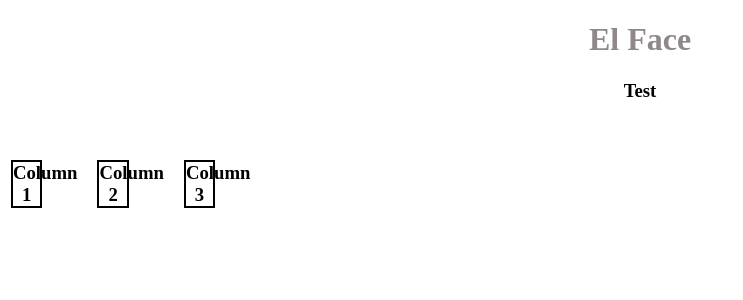
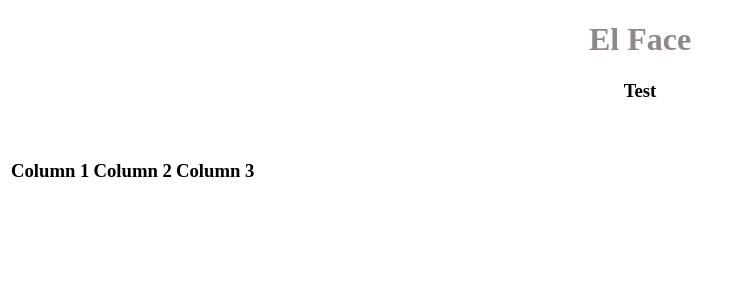
Before and after one commit to RosarioRu/social-media-clone, a React (Create React App) app: page / in a window 1280 px wide. Shown: the top 300 px of the page, without its empty margins (0-743 px from the left). Built offline with nearby package versions, Linux system fonts and the light colour scheme.

Commit message:
Comment out inline styling properties since these are replaced by table elements.

```diff
--- a/src/components/Column1.js
+++ b/src/components/Column1.js
@@ -4,9 +4,9 @@ import React from "react";
 function Column1() {
 
   const columnStyles = {
-    border: "solid black 2px",
-    display: "inline-block",
-    width: "33%",
+    // border: "solid black 2px",
+    // display: "inline-block",
+    // width: "33%",
     textAlign: "Center"
   }
 
--- a/src/components/Column2.js
+++ b/src/components/Column2.js
@@ -4,9 +4,9 @@ import React from "react";
 function Column2() {
 
   const columnStyles = {
-    border: "solid black 2px",
-    display: "inline-block",
-    width: "33%",
+    // border: "solid black 2px",
+    // display: "inline-block",
+    // width: "33%",
     textAlign: "Center"
   }
 
--- a/src/components/Column3.js
+++ b/src/components/Column3.js
@@ -4,9 +4,9 @@ import React from "react";
 function Column3() {
 
   const columnStyles = {
-    border: "solid black 2px",
-    display: "inline-block",
-    width: "33%",
+    // border: "solid black 2px",
+    // display: "inline-block",
+    // width: "33%",
     textAlign: "Center"
   }
 
```
